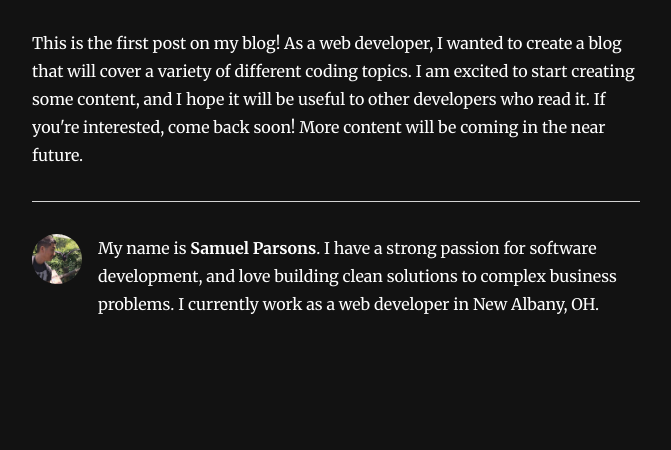
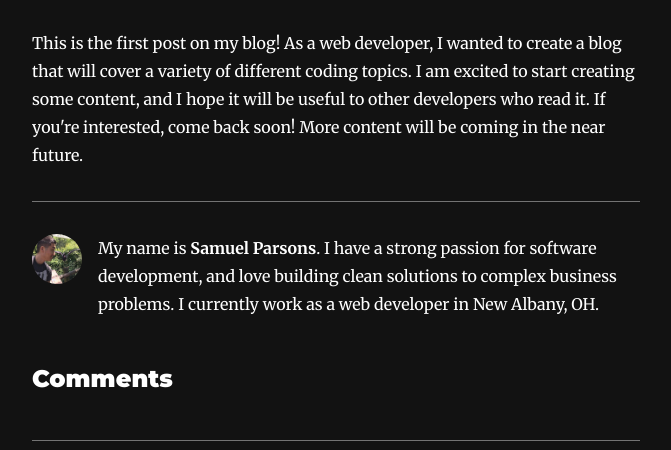
Before and after one commit to smparsons/smparsons.github.io, a Gatsby site: page /first-post/ in a window 1280 px wide. Shown: the part 184-634 px from the top of the page, without its empty margins (304-975 px from the left). Built offline with nearby package versions, Linux system fonts and the light colour scheme; Gatsby itself is replaced by a stand-in of ours; some packages are replaced by stand-ins of ours.

Commit message:
Add comments section with utterances

```diff
--- /dev/null
+++ b/src/components/commentsSection.tsx
@@ -0,0 +1,34 @@
+import * as React from "react"
+
+const CommentsSection = (): JSX.Element => {
+  const wrapperRef = React.useRef() as React.MutableRefObject<HTMLDivElement>
+
+  React.useEffect(() => {
+    const script = document.createElement("script")
+    script.src = "https://utteranc.es/client.js"
+    script.async = true
+    script.setAttribute("repo", "smparsons/smparsons.github.io")
+    script.setAttribute("theme", "github-dark")
+    script.setAttribute("issue-term", "pathname")
+    script.setAttribute("crossorigin", "anonymous")
+    wrapperRef.current.appendChild(script)
+
+    return () => {
+      // Remove unnecessary utterances styles when we're done.
+      const styleTagsToRemove = Array.from(document.head.querySelectorAll("style"))
+        .filter((styleTag) => styleTag!.textContent!.includes("utterances"))
+
+      styleTagsToRemove.forEach((styleTag) => {
+        document.head.removeChild(styleTag)
+      })
+    }
+  }, [])
+
+  return (
+    <div className="utterances-wrapper" ref={wrapperRef}>
+      <h3>Comments</h3>
+    </div>
+  )
+}
+
+export default CommentsSection
--- a/src/styles/app.css
+++ b/src/styles/app.css
@@ -5,7 +5,10 @@ body {
 
 a { color: #BB86FC; }
 li p { display: inline; }
-hr { background: #D3D3D3; }
+hr {
+    background: #D3D3D3;
+    opacity: 0.5;
+}
 
 blockquote {
     color: #D3D3D3;
@@ -72,7 +75,7 @@ blockquote {
 .blog-post-content {
     display: grid;
     gap: 32px;
-    margin-bottom: 64px;
+    margin-bottom: 32px;
 }
 
 .blog-post-content h1 {
--- a/src/templates/blogPost.tsx
+++ b/src/templates/blogPost.tsx
@@ -2,6 +2,7 @@ import { graphql, Link } from "gatsby"
 import * as React from "react"
 
 import Bio from "../components/bio"
+import CommentsSection from "../components/commentsSection"
 import Layout from "../components/layout"
 import SEO from "../components/seo"
 import { BlogPostBySlug } from "./queryTypes/BlogPostBySlug"
@@ -26,7 +27,10 @@ const BlogPostTemplate = ({ data, location, pageContext }: BlogPostTemplateProps
         <section dangerouslySetInnerHTML={{ __html: post.html! }} />
         <hr />
         <footer><Bio /></footer>
+        <CommentsSection />
+        <hr />
       </article>
+      {(previous || next) && (
         <nav>
           <ul className="blog-post-navigator">
             <li>
@@ -45,6 +49,7 @@ const BlogPostTemplate = ({ data, location, pageContext }: BlogPostTemplateProps
             </li>
           </ul>
         </nav>
+      )}
     </Layout>
   )
 }
```
Lines whose indentation alone changed are shown as unchanged.
